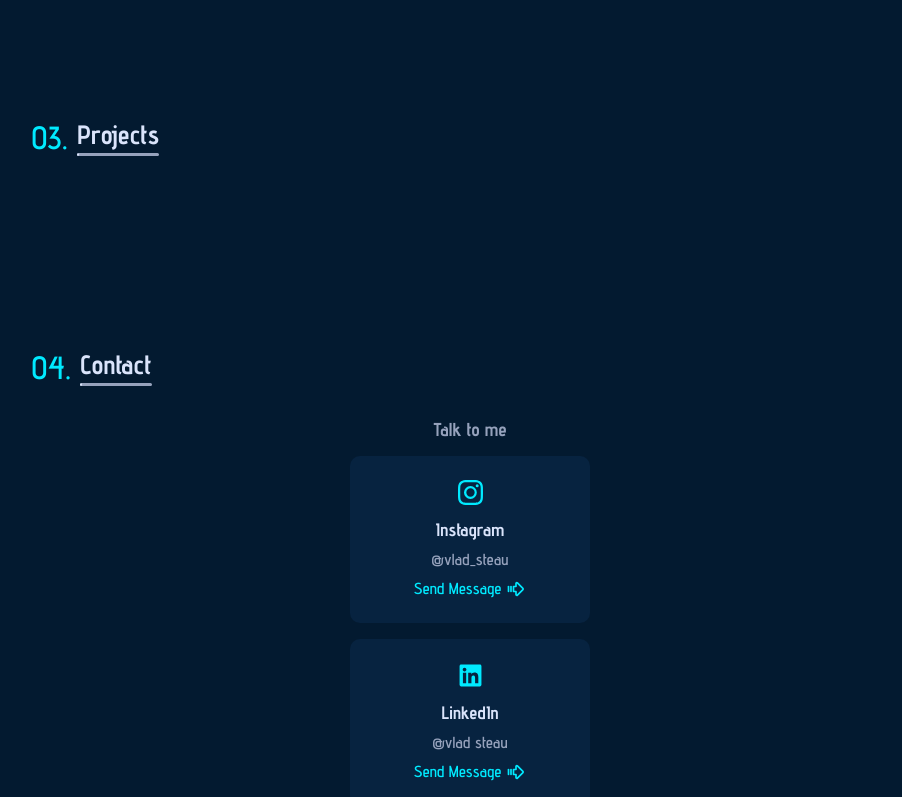
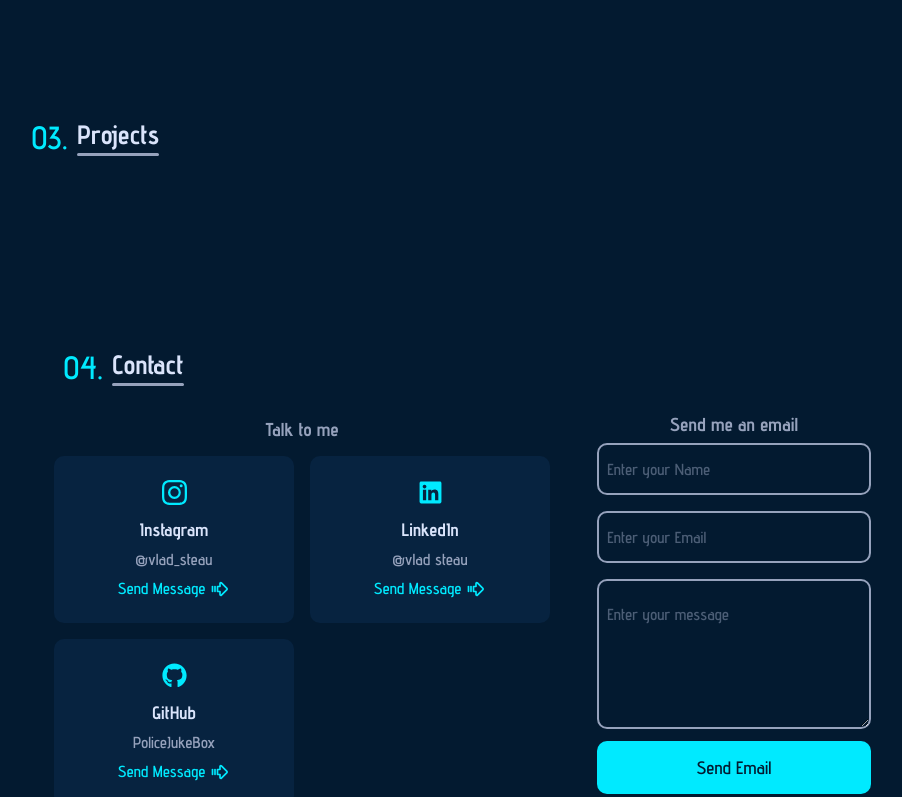
Before and after one commit to PoliceJukeBox/Portfolio-react, a React (Vite) app: page / in a window 1280 px wide. Shown: the part 2000-2797 px from the top of the page, without its empty margins (170-1072 px from the left). Built offline with nearby package versions, Linux system fonts and the light colour scheme.

Commit message:
Final part before adding projects

```diff
--- a/src/App.css
+++ b/src/App.css
@@ -195,7 +195,21 @@ img{
 body{
     background: var(--BgColor);
     color: white;
+}
 
+::selection{
+    background-color: var(--primaryColor);
+    color: white;
+}
+
+::-webkit-scrollbar{
+    width: 10px;
+    background: var(--projectCardColor);
+}
+
+::-webkit-scrollbar-thumb{
+    background: var(--primaryHover);
+    border-radius: 10px;
 }
 
 @media screen and (min-width: 769px){
--- a/src/Components/Contact Section/contact.css
+++ b/src/Components/Contact Section/contact.css
@@ -116,4 +116,23 @@
 }
 .contact .contactContainer .form form .formBtn:hover {
   background: var(--primaryHover);
+}
+
+@media screen and (min-width: 640px) {
+  .cards {
+    justify-content: center;
+    grid-template-columns: repeat(2, 1fr);
+  }
+}
+@media screen and (min-width: 1150px) {
+  .contact .contactContainer {
+    grid-template-columns: repeat(2, 1fr);
+    align-items: flex-start !important;
+  }
+}
+@media screen and (min-width: 1240px) {
+  .contact {
+    padding-left: 2rem;
+    padding-right: 2rem;
+  }
 }/*# sourceMappingURL=contact.css.map */
--- a/src/Components/Contact Section/contact.scss
+++ b/src/Components/Contact Section/contact.scss
@@ -128,3 +128,27 @@
         }
     }
 }
+
+//MEDIA QUERIES ==========================
+@media screen and (min-width:640px){
+    .cards{
+        justify-content: center;
+        grid-template-columns: repeat(2, 1fr);
+    }
+}
+
+@media screen and (min-width:1150px){
+    .contact{
+        .contactContainer{
+            grid-template-columns: repeat(2, 1fr);
+            align-items: flex-start !important;
+        }
+    }
+}
+
+@media screen and (min-width:1240px){
+    .contact{
+        padding-left: 2rem;
+        padding-right: 2rem;
+    }
+}
```
Also changed, not shown: 1 other file (tests, documents, lock files or other folders).
